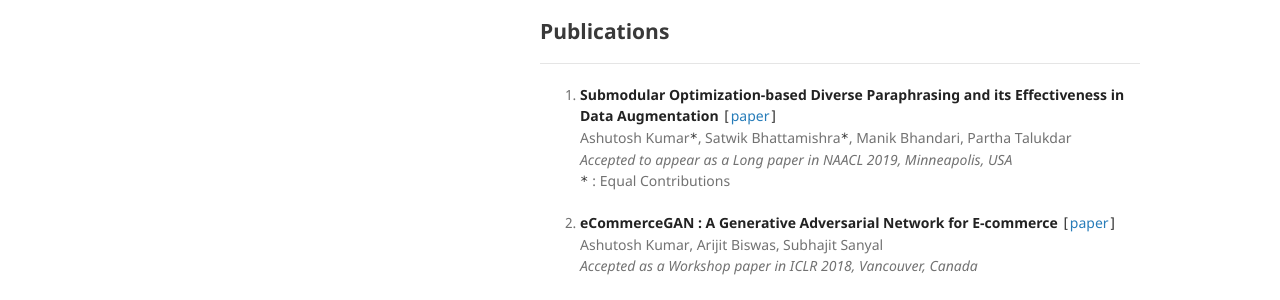
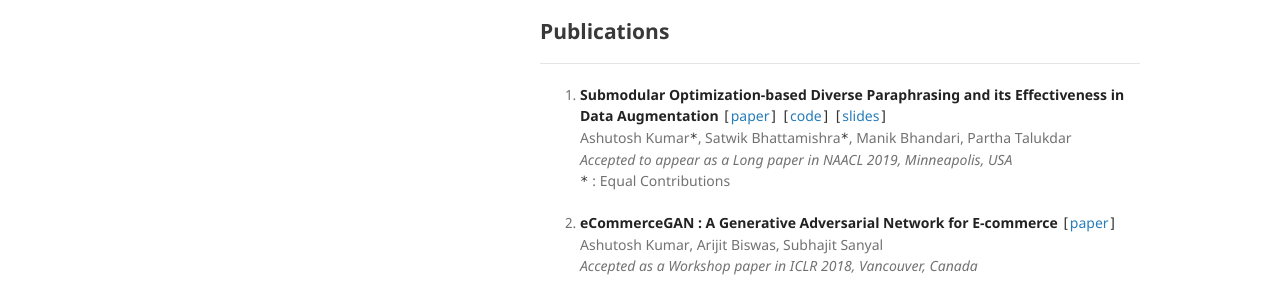
Before and after one commit to ashutoshml/ashutoshml.github.io, a Jekyll site: the page built from index.md, in a window 1280 px wide and 1384 px high. Shown: the part 733-1033 px from the top of the window. Built offline with Jekyll 4.4.1, drawn with Linux system fonts in a browser that asks for light colours; a style sheet for code colours, icons or effects is not loaded; our own code applies the rules of GitHub Pages for plain Markdown files.

Commit message:
Update website, link pdf

```diff
--- a/index.md
+++ b/index.md
@@ -31,7 +31,7 @@ Teaching Assistant
 <br>
 ## Publications
 <hr/>
-1. **Submodular Optimization-based Diverse Paraphrasing and its Effectiveness in Data Augmentation** `[`[paper](http://malllabiisc.github.io/publications/papers/DiPS_NAACL19.pdf)`]` <br>
+1. **Submodular Optimization-based Diverse Paraphrasing and its Effectiveness in Data Augmentation** `[`[paper](https://www.aclweb.org/anthology/N19-1363)`]` `[`[code](https://github.com/malllabiisc/DiPS)`]` `[`[slides]({{ site.url }}/assets/DiPS_pdf.pdf)`]` <br>
     Ashutosh Kumar`*`, Satwik Bhattamishra`*`, Manik Bhandari, Partha Talukdar <br>
     *Accepted to appear as a Long paper in NAACL 2019, Minneapolis, USA* <br>
   `*` : Equal Contributions
```
Also changed, not shown: 1 other file.
